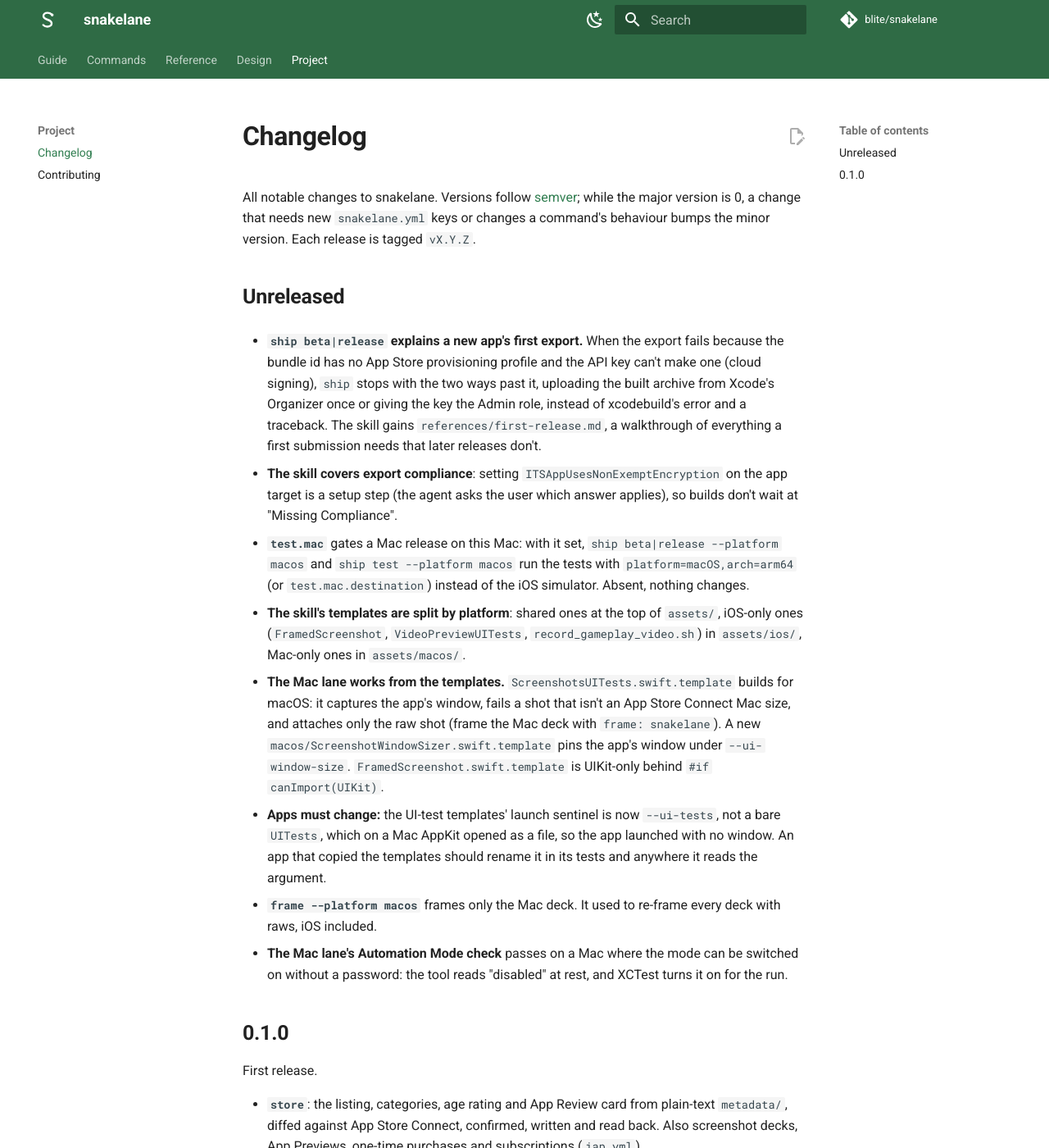
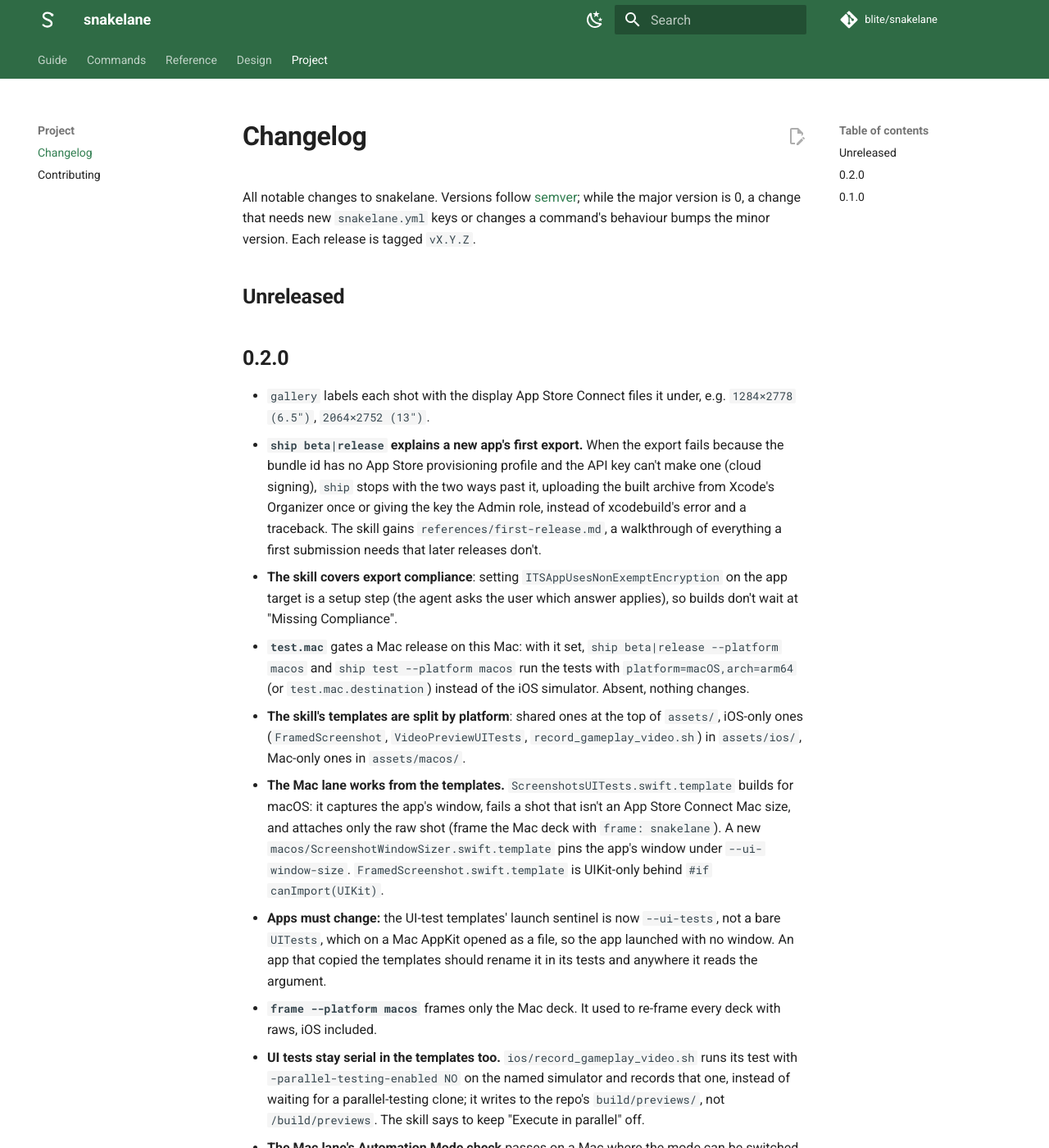
Before and after one commit to blite/snakelane, an MkDocs documentation site: the page built from docs/changelog.md, in a window 1280 px wide and 1400 px high. Shown: the whole window at 82% size. Built offline with MkDocs 1.6.1 and Material for MkDocs 9.7.7, drawn with Linux system fonts in a browser that asks for light colours; comment, search, counter and statistics services are not loaded; the version menu is left out.

Commit message:
Release 0.2.0

```diff
--- a/CHANGELOG.md
+++ b/CHANGELOG.md
@@ -6,13 +6,16 @@
 
 ## Unreleased
 
+## 0.2.0
+
+- `gallery` labels each shot with the display App Store Connect files it under, e.g.
+  `1284×2778 (6.5")`, `2064×2752 (13")`.
 - **`ship beta|release` explains a new app's first export.** When the export fails because the
   bundle id has no App Store provisioning profile and the API key can't make one (cloud
   signing), `ship` stops with the two ways past it, uploading the built archive from Xcode's
   Organizer once or giving the key the Admin role, instead of xcodebuild's error and a
   traceback. The skill gains `references/first-release.md`, a walkthrough of everything a first
   submission needs that later releases don't.
-
 - **The skill covers export compliance**: setting `ITSAppUsesNonExemptEncryption` on the app
   target is a setup step (the agent asks the user which answer applies), so builds don't wait at
   "Missing Compliance".
@@ -32,6 +35,10 @@
   that copied the templates should rename it in its tests and anywhere it reads the argument.
 - **`frame --platform macos`** frames only the Mac deck. It used to re-frame every deck with
   raws, iOS included.
+- **UI tests stay serial in the templates too.** `ios/record_gameplay_video.sh` runs its test with
+  `-parallel-testing-enabled NO` on the named simulator and records that one, instead of waiting
+  for a parallel-testing clone; it writes to the repo's `build/previews/`, not `/build/previews`.
+  The skill says to keep "Execute in parallel" off.
 - **The Mac lane's Automation Mode check** passes on a Mac where the mode can be switched on
   without a password: the tool reads "disabled" at rest, and XCTest turns it on for the run.
 
--- a/docs/assets/terminal/help.txt
+++ b/docs/assets/terminal/help.txt
@@ -1,5 +1,5 @@
 $ snakelane --help
-snakelane 0.1.0 — App Store Connect from plain-text metadata/, without fastlane
+snakelane 0.2.0 — App Store Connect from plain-text metadata/, without fastlane
 
 usage: snakelane [-C <repo>] [--config <file>] <command> [args…]
 
--- a/pyproject.toml
+++ b/pyproject.toml
@@ -1,6 +1,6 @@
 [project]
 name = "snakelane"
-version = "0.1.0"
+version = "0.2.0"
 description = "An opinionated App Store Connect CLI for indie Apple developers and coding agents. Keep listings, screenshots, and purchase catalogues in your repo, review changes, and ship with a focused Python workflow."
 readme = "README.md"
 license = "MIT"
--- a/src/snakelane/__init__.py
+++ b/src/snakelane/__init__.py
@@ -1,3 +1,3 @@
 """snakelane: App Store Connect from a plain-text metadata/ tree, without fastlane."""
 
-__version__ = "0.1.0"
+__version__ = "0.2.0"
```
Also changed, not shown: 1 other file.
